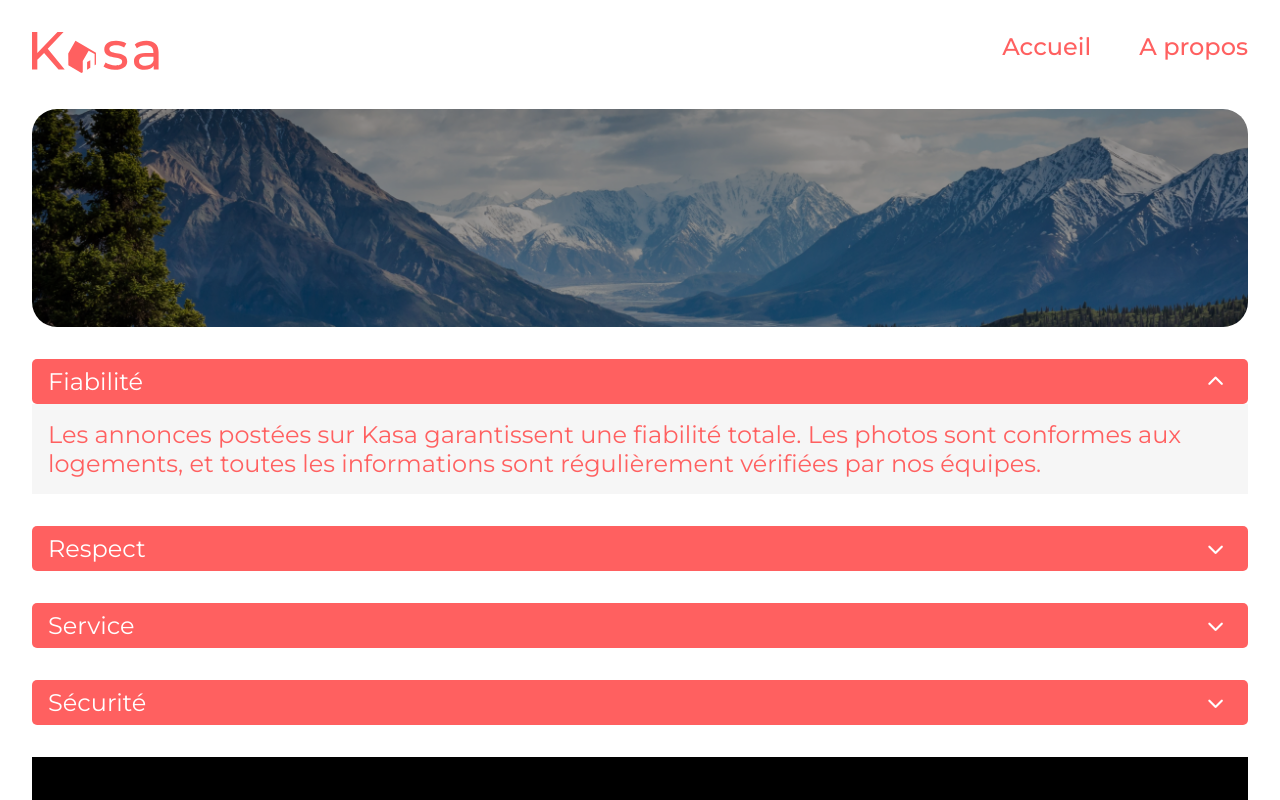
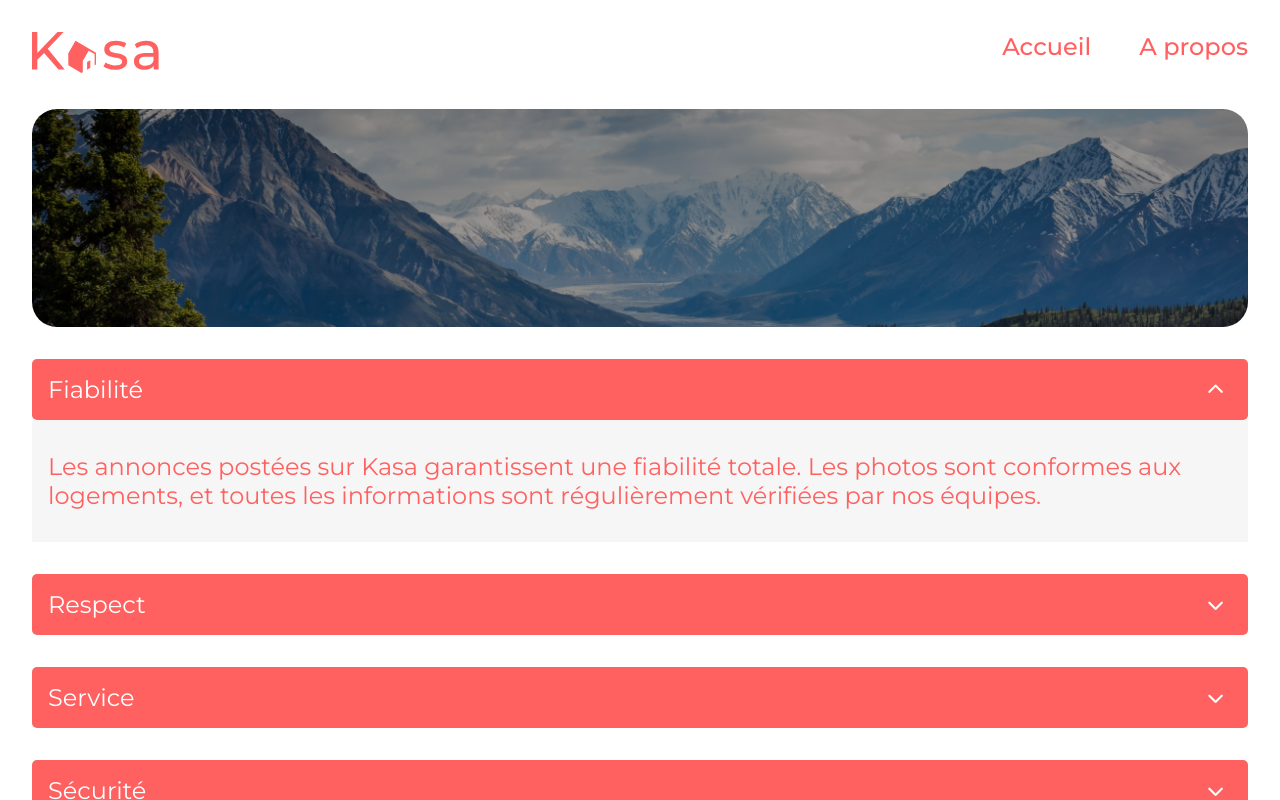
Before and after one commit to Priscille-LR/PriscilleLouisRose_11_131021, a React (Create React App) app: page /a-propos in a window 1280 px wide. Both pictures are taken after a click on the button 1215 px from the left and 381 px from the top of the page. Shown: the top 800 px of the page. Built offline with nearby package versions, Linux system fonts and the light colour scheme.

Commit message:
update collapse

```diff
--- a/public/data.json
+++ b/public/data.json
@@ -24,7 +24,7 @@
       "Frigo",
       "WIFI"
     ],
-    "tags": ["Batignolle", "Montmartre"]
+    "tags": ["Batignolles", "Montmartre"]
   },
   {
     "id": "b9123946",
--- a/src/Components/Collapse/Collapse.css
+++ b/src/Components/Collapse/Collapse.css
@@ -11,7 +11,7 @@
    align-items: center;
    background-color: #ff6060;
    color: white;
-   padding: 0.5rem 1rem;
+   padding: 1rem;
    border-radius: 5px;
 }
 
@@ -30,4 +30,7 @@
    background-color: #f6f6f6;
    color: #ff6060;
    padding: 1rem;
+   list-style-type: none;
+   margin: 0;
+   padding: 2rem 1rem;
 }
--- a/src/Components/Collapse/index.jsx
+++ b/src/Components/Collapse/index.jsx
@@ -1,5 +1,5 @@
-import { Component } from "react";
-import "../Collapse/Collapse.css";
+import { Component } from 'react';
+import '../Collapse/Collapse.css';
 
 class Collapse extends Component {
    constructor(props) {
@@ -19,10 +19,12 @@ class Collapse extends Component {
    }
 
    render() {
+      const { title, text } = this.props;
+
       return (
          <div className="collapse">
             <div className="collapse__title__wrapper">
-          <p className="collapse__title">{this.props.title}</p>
+               <p className="collapse__title">{title}</p>
                <button
                   className="collapse__button"
                   onClick={this.handleToggleVisibility}
@@ -34,9 +36,17 @@ class Collapse extends Component {
                   )}
                </button>
             </div>
-        {this.state.visibility && (
-          <div className="collapse__text">{this.props.text}</div>
-        )}
+
+            {this.state.visibility &&
+               (Array.isArray(text) ? (
+                  <ul className="collapse__text">
+                     {text.map((element, index) => (
+                        <li key={index}>{element}</li>
+                     ))}
+                  </ul>
+               ) : (
+                  <div className="collapse__text">{text}</div>
+               ))}
          </div>
       );
    }
--- a/src/Pages/Rental/Rental.css
+++ b/src/Pages/Rental/Rental.css
@@ -2,11 +2,6 @@
    display: flex;
    justify-content: space-between;
 }
-/*
-.title-tags {
-   display: flex;
-   flex-direction: column;
-} */
 
 .tags-wrapper {
    display: flex;
@@ -16,9 +11,5 @@
 
 .rental__collapse-wrapper {
    display: flex;
-   justify-content: space-between;
+   gap: 70px;
 }
-
-.rental__collapse {
-   width: 50%;
-}
```
Also changed, not shown: src/Components/Hero/index.jsx (+5 -4 lines). Lines whose indentation alone changed are shown as unchanged.
